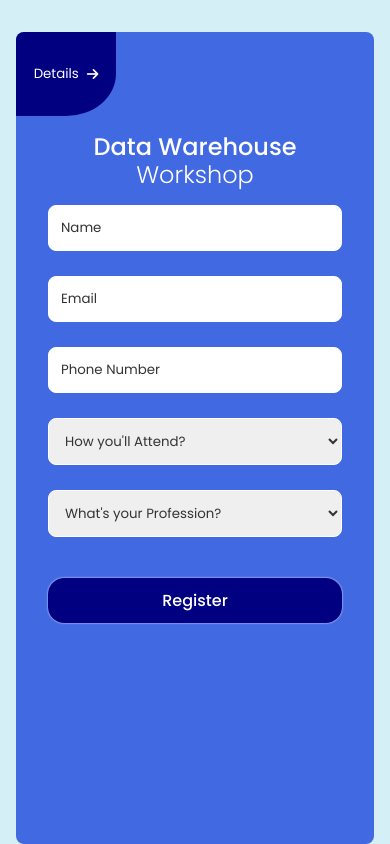
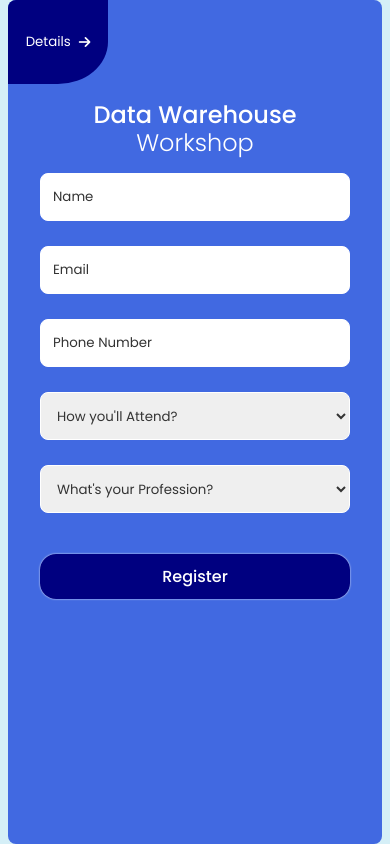
Before and after one commit to SonuAkhtar/AnalyticShala-Workshop, a React (Vite) app in the folder client/: page / in a window 390 px wide. Built offline with nearby package versions, Linux system fonts and the light colour scheme.

Commit message:
updated UI

```diff
--- a/client/src/components/EventDetail/eventDetail.css
+++ b/client/src/components/EventDetail/eventDetail.css
@@ -145,11 +145,17 @@
 @media screen and (max-width: 480px) {
   .eventDetail__wrapper {
     padding: 12vh 1rem 0 1rem;
+    justify-content: flex-start;
+    gap: 4rem;
   }
 
   .event__location {
     width: 100%;
-    font-size: 1.25rem;
+    font-size: 1.5rem;
     text-align: center;
   }
+
+  .eventDetail__wrapper.active .eventDetail__footer {
+    align-self: flex-end;
+  }
 }
--- a/client/src/components/EventForm/eventForm.css
+++ b/client/src/components/EventForm/eventForm.css
@@ -43,6 +43,7 @@
 .input__area input,
 .input__area select {
   width: 100%;
+  min-height: 3rem;
   padding: 0.75rem;
   border: none;
   border: 1px solid white;
@@ -119,4 +120,11 @@ form button:hover {
     color: white;
     box-shadow: 0 0 2px white;
   }
+
+  form button:hover {
+    background-color: navy;
+    color: white;
+    border: none;
+    border-color: transparent;
+  }
 }
--- a/client/src/index.css
+++ b/client/src/index.css
@@ -19,6 +19,6 @@
 
 @media screen and (max-width: 480px) {
   .app {
-    padding: 2rem 1rem 0 1rem;
+    padding: 0 0.5rem;
   }
 }
```
